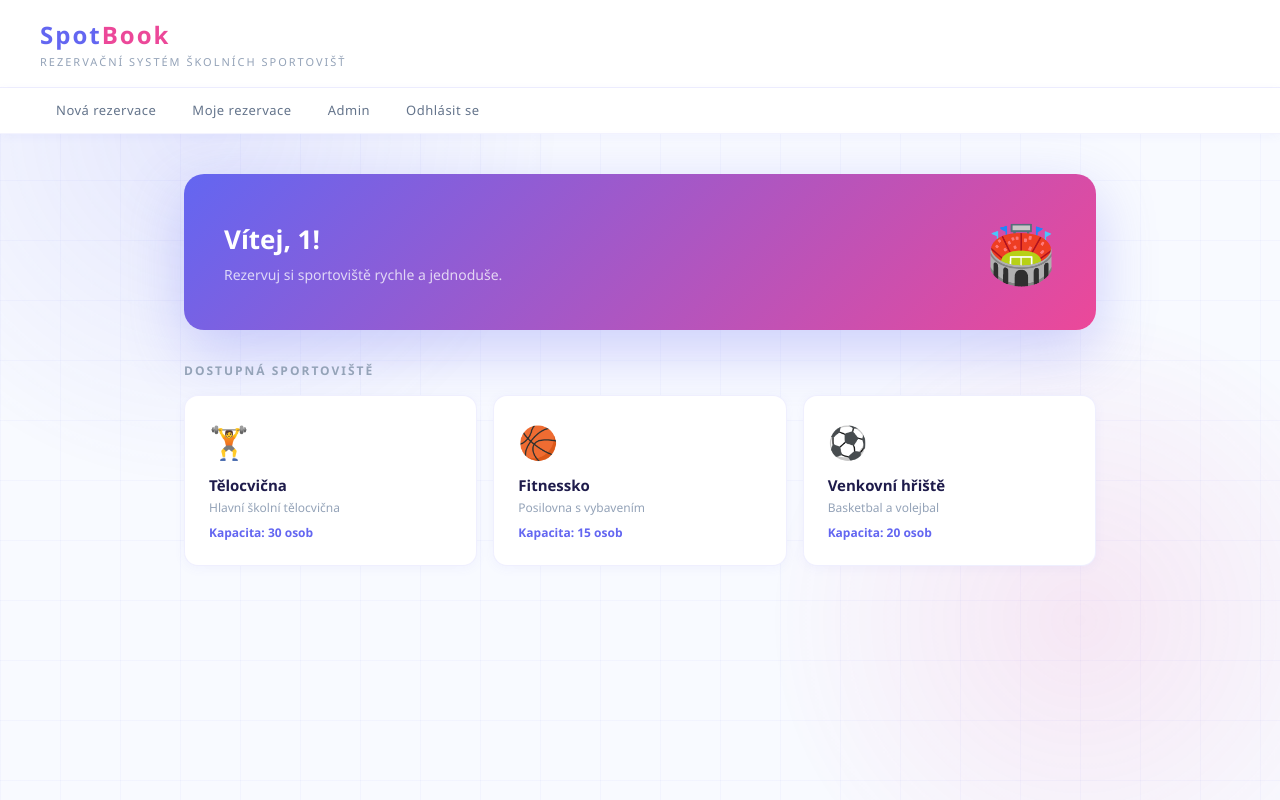
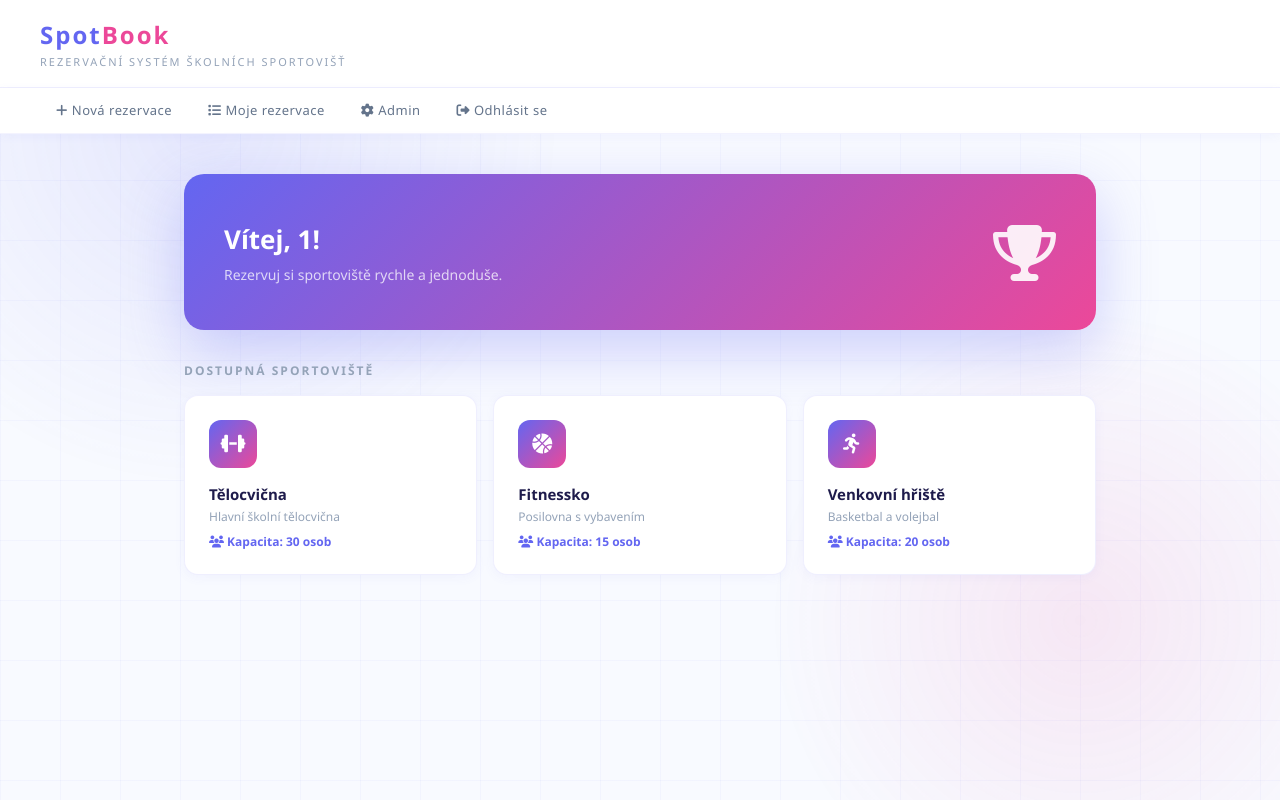
Before and after one commit to qw3rzz/school_sportsground_wpa, a PHP site: page / in a window 1280 px wide. Run offline with PHP 8.4, Linux system fonts and the light colour scheme; the visitor is signed in with stand-in values (Sample User, id 1); data comes from the database, SQL or seed files in the repository.

Commit message:
přidány FontAwesome ikony

```diff
--- a/src/admin.php
+++ b/src/admin.php
@@ -63,6 +63,7 @@ $sporty = $db->query("SELECT id, nazev FROM sportoviste")->fetchAll();
     <meta charset="UTF-8">
     <link rel="stylesheet" href="style.css">
     <title>SpotBook — Admin</title>
+    <link rel="stylesheet" href="https://cdnjs.cloudflare.com/ajax/libs/font-awesome/6.5.0/css/all.min.css">
 </head>
 <body>
 <h1>Admin — správa rezervací</h1>
--- a/src/index.php
+++ b/src/index.php
@@ -11,7 +11,14 @@ $db = getDB();
 $stmt = $db->query("SELECT * FROM sportoviste WHERE aktivni = 1");
 $sporty = $stmt->fetchAll();
 
-$icons = ['🏋️', '🏀', '⚽', '🎾', '🏊', '🏐'];
+$icons = [
+        'fa-solid fa-dumbbell',
+        'fa-solid fa-basketball',
+        'fa-solid fa-person-running',
+        'fa-solid fa-volleyball',
+        'fa-solid fa-table-tennis-paddle-ball',
+        'fa-solid fa-futbol'
+];
 ?>
 <!DOCTYPE html>
 <html lang="cs">
@@ -19,6 +26,7 @@ $icons = ['🏋️', '🏀', '⚽', '🎾', '🏊', '🏐'];
     <meta charset="UTF-8">
     <title>SpotBook</title>
     <link rel="stylesheet" href="style.css">
+    <link rel="stylesheet" href="https://cdnjs.cloudflare.com/ajax/libs/font-awesome/6.5.0/css/all.min.css">
 </head>
 <body>
 <div class="grid-bg"></div>
@@ -31,12 +39,12 @@ $icons = ['🏋️', '🏀', '⚽', '🎾', '🏊', '🏐'];
 </header>
 
 <nav>
-    <a href="reservation.php">Nová rezervace</a>
-    <a href="my_reservations.php">Moje rezervace</a>
+    <a href="reservation.php"><i class="fa-solid fa-plus"></i> Nová rezervace</a>
+    <a href="my_reservations.php"><i class="fa-solid fa-list"></i> Moje rezervace</a>
     <?php if ($_SESSION['uzivatel_role'] === 'admin'): ?>
-        <a href="admin.php">Admin</a>
+        <a href="admin.php"><i class="fa-solid fa-gear"></i> Admin</a>
     <?php endif; ?>
-    <a href="logout.php">Odhlásit se</a>
+    <a href="logout.php"><i class="fa-solid fa-right-from-bracket"></i> Odhlásit se</a>
 </nav>
 
 <div class="container">
@@ -46,7 +54,9 @@ $icons = ['🏋️', '🏀', '⚽', '🎾', '🏊', '🏐'];
             <h2>Vítej, <?= htmlspecialchars($_SESSION['uzivatel_jmeno']) ?>!</h2>
             <p>Rezervuj si sportoviště rychle a jednoduše.</p>
         </div>
-        <div class="hero-emoji">🏟️</div>
+        <div class="hero-emoji">
+            <i class="fa-solid fa-trophy" style="font-size:56px;color:rgba(255,255,255,0.9)"></i>
+        </div>
     </div>
 
     <div class="section-title">Dostupná sportoviště</div>
@@ -54,11 +64,13 @@ $icons = ['🏋️', '🏀', '⚽', '🎾', '🏊', '🏐'];
     <div class="facilities-grid">
         <?php foreach ($sporty as $i => $sport): ?>
             <a href="reservation.php" class="facility-card">
-                <div class="icon"><?= $icons[$i % count($icons)] ?></div>
+                <div class="icon">
+                    <i class="<?= $icons[$i % count($icons)] ?>"></i>
+                </div>
                 <h3><?= htmlspecialchars($sport['nazev']) ?></h3>
                 <p><?= htmlspecialchars($sport['popis']) ?></p>
                 <p style="margin-top:8px;color:#6366f1;font-weight:600;font-size:12px;">
-                    Kapacita: <?= $sport['kapacita'] ?> osob
+                    <i class="fa-solid fa-users"></i> Kapacita: <?= $sport['kapacita'] ?> osob
                 </p>
             </a>
         <?php endforeach; ?>
--- a/src/login.php
+++ b/src/login.php
@@ -40,6 +40,7 @@ if ($_SERVER['REQUEST_METHOD'] === 'POST') {
     <meta charset="UTF-8">
     <title>SpotBook — Přihlášení</title>
     <link rel="stylesheet" href="style.css">
+    <link rel="stylesheet" href="https://cdnjs.cloudflare.com/ajax/libs/font-awesome/6.5.0/css/all.min.css">
 </head>
 <body>
 <div class="grid-bg"></div>
--- a/src/my_reservations.php
+++ b/src/my_reservations.php
@@ -38,6 +38,7 @@ $rezervace = $stmt->fetchAll();
     <meta charset="UTF-8">
     <link rel="stylesheet" href="style.css">
     <title>Moje rezervace</title>
+    <link rel="stylesheet" href="https://cdnjs.cloudflare.com/ajax/libs/font-awesome/6.5.0/css/all.min.css">
 </head>
 <body>
 <h1>Moje rezervace</h1>
--- a/src/register.php
+++ b/src/register.php
@@ -39,6 +39,7 @@ if ($_SERVER['REQUEST_METHOD'] === 'POST') {
     <meta charset="UTF-8">
     <title>SpotBook — Registrace</title>
     <link rel="stylesheet" href="style.css">
+    <link rel="stylesheet" href="https://cdnjs.cloudflare.com/ajax/libs/font-awesome/6.5.0/css/all.min.css">
 </head>
 <body>
 <div class="grid-bg"></div>
--- a/src/reservation.php
+++ b/src/reservation.php
@@ -69,6 +69,7 @@ if ($_SERVER['REQUEST_METHOD'] === 'POST') {
     <meta charset="UTF-8">
     <link rel="stylesheet" href="style.css">
     <title>SpotBook — Nová rezervace</title>
+    <link rel="stylesheet" href="https://cdnjs.cloudflare.com/ajax/libs/font-awesome/6.5.0/css/all.min.css">
 </head>
 <body>
 <h1>Nová rezervace</h1>
--- a/src/style.css
+++ b/src/style.css
@@ -454,3 +454,16 @@ table tr:hover td { background: #f8faff; }
     background: #f1f5f9;
     margin: 24px 0;
 }
+
+.facility-card .icon {
+    width: 48px;
+    height: 48px;
+    background: linear-gradient(135deg, #6366f1, #ec4899);
+    border-radius: 12px;
+    display: flex;
+    align-items: center;
+    justify-content: center;
+    margin-bottom: 16px;
+    font-size: 20px;
+    color: white;
+}
```
